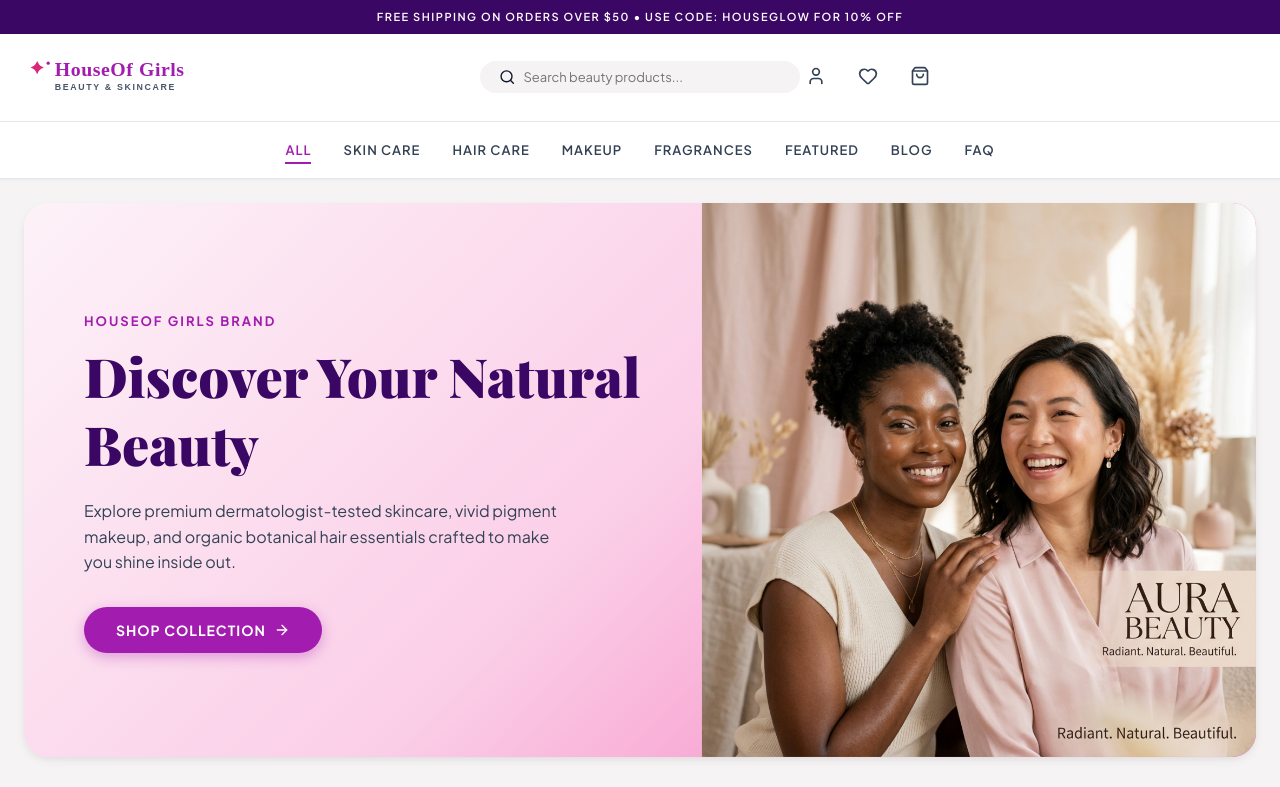
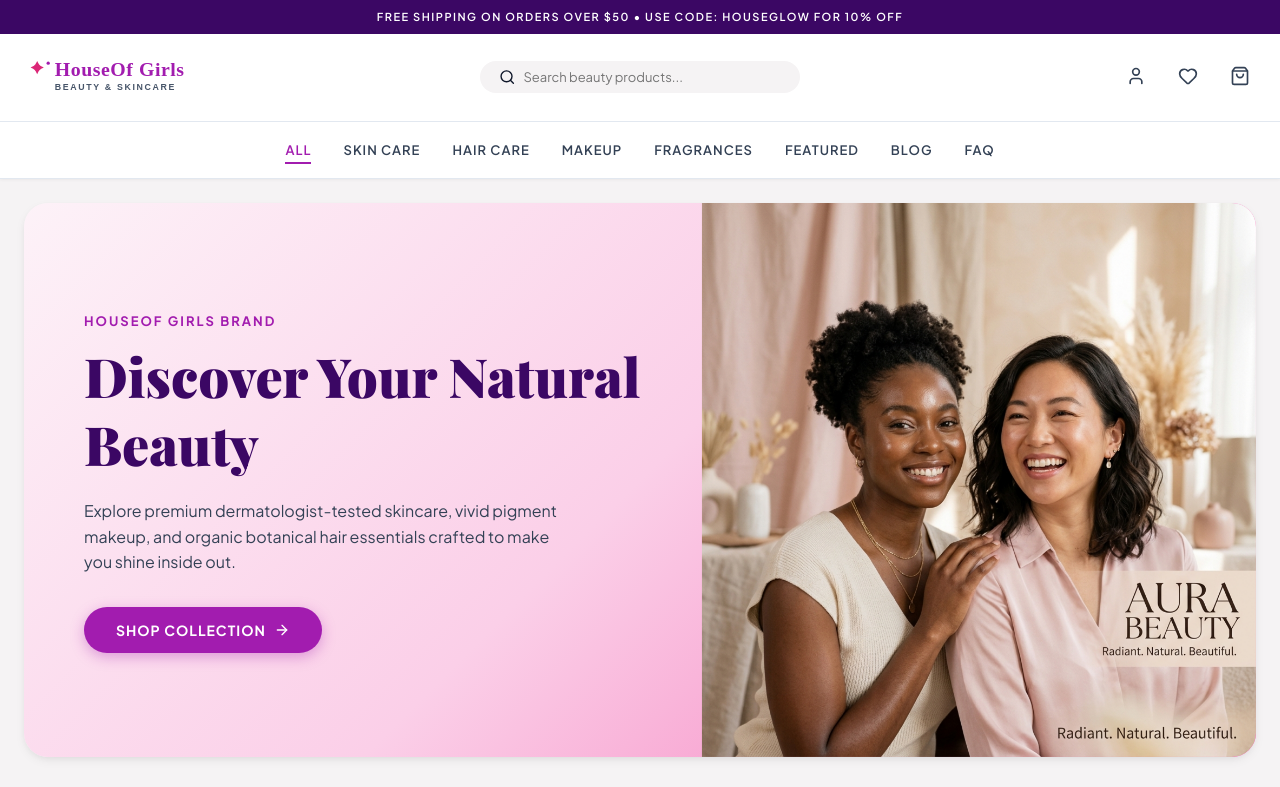
Before and after one commit to rajnishSharmaaDeveloper/houseofgirls, a React (Vite) app: page / in a window 1280 px wide. Shown: the top 787 px of the page. Built offline with nearby package versions, Linux system fonts and the light colour scheme; a web font is replaced by a local one.

Commit message:
Align header icons to far right

```diff
--- a/src/index.css
+++ b/src/index.css
@@ -184,6 +184,7 @@ h1, h2, h3, h4 {
   display: flex;
   align-items: center;
   gap: 20px;
+  justify-self: end;
 }
 
 .action-btn {
```
